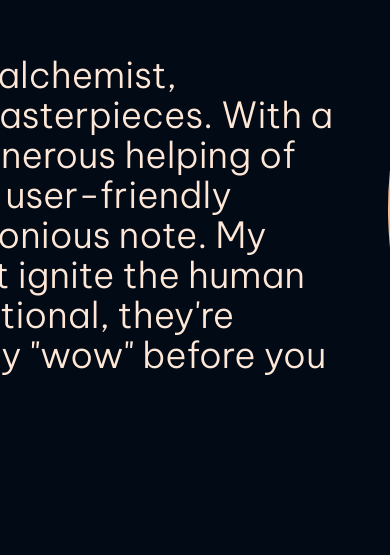
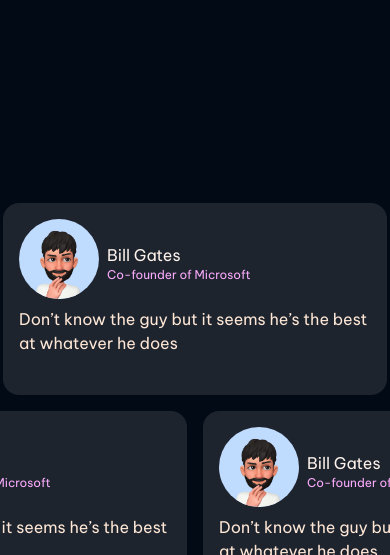
Before and after one commit to eytanbab/portfolio, a React (Vite) app: page / in a window 390 px wide. Shown: the part 289-844 px from the top of the page. Built offline with nearby package versions, Linux system fonts and the light colour scheme.

Commit message:
style: Adjust about layout to be mobile first

```diff
--- a/src/components/About.tsx
+++ b/src/components/About.tsx
@@ -1,35 +1,10 @@
+import Hero from './Hero';
 import RecommendationCards from './RecommendationCards';
 
 const About = () => {
   return (
-    <div className='w-full flex flex-col items-center justify-center mt-4'>
-      <div className='flex  items-center justify-center'>
-        {/* Hero text */}
-        <div className='px-4 flex flex-col gap-2 justify-center items-start w-1/2 h-screen '>
-          <h1 className='text-8xl text-seashellPeach-50 uppercase'>
-            Greetings!
-          </h1>
-          <p className='ml-4 text-karry-200 font-light text-4xl'>
-            I'm not your average code monkey. I'm an alchemist, transforming
-            lines of text into pixelated masterpieces. With a dash of HTML, a
-            sprinkle of CSS, and a generous helping of Next.js, I sculpt
-            interfaces that sing. Think user-friendly symphonies, every click
-            and scroll a harmonious note. My passion? Crafting digital
-            experiences that ignite the human connection. Websites that aren't
-            just functional, they're unforgettable. Websites that make you say
-            "wow" before you even hit enter.
-          </p>
-          <p className='text-lavender-300 text-xl font-light italic mt-4 ml-4 line-through'>
-            This bio was crafted with a sprinkle of artificial intelligence.
-          </p>
-        </div>
-        {/* Avatar */}
-        <img
-          src='avatar.png'
-          className='rounded-full bg-flesh-200 max-w-[33%]'
-        />
-      </div>
-      {/* Reccomendation Cards */}
+    <div className='flex flex-col gap-12'>
+      <Hero />
       <RecommendationCards />
     </div>
   );
```
